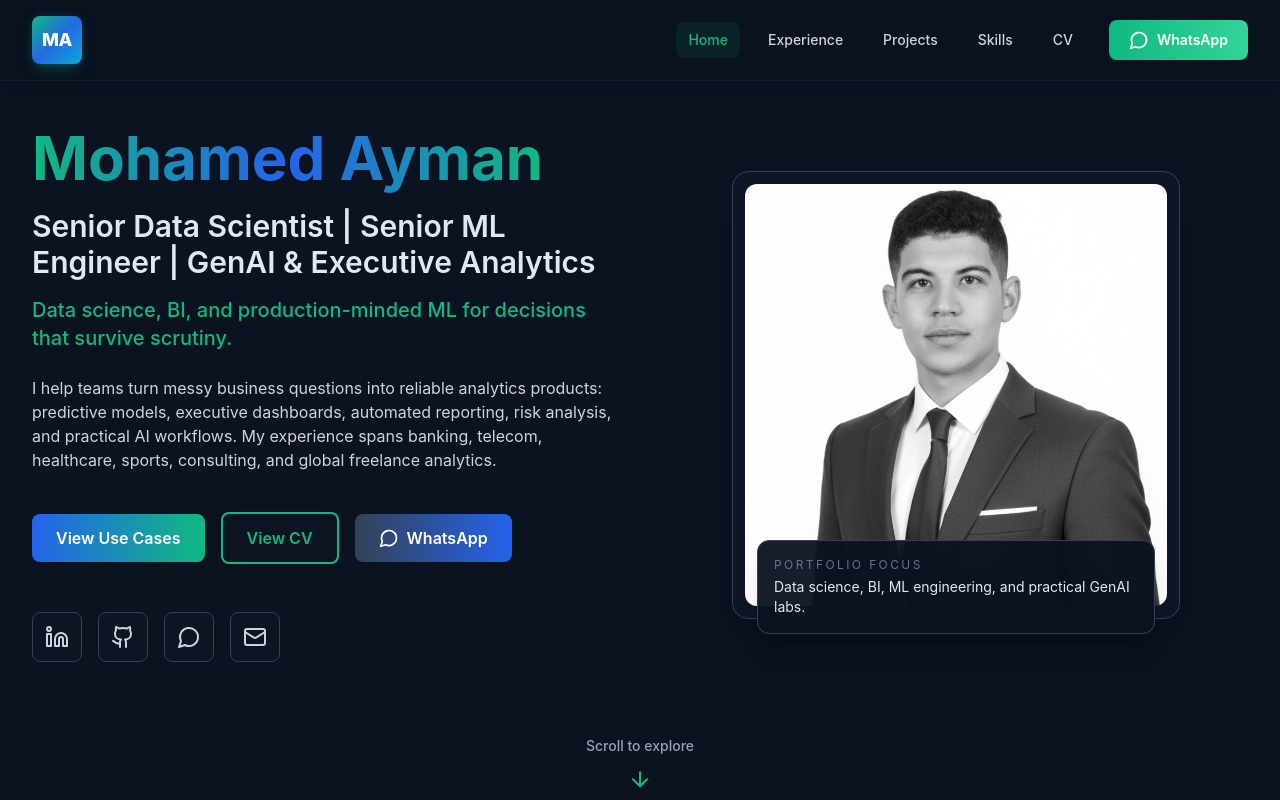
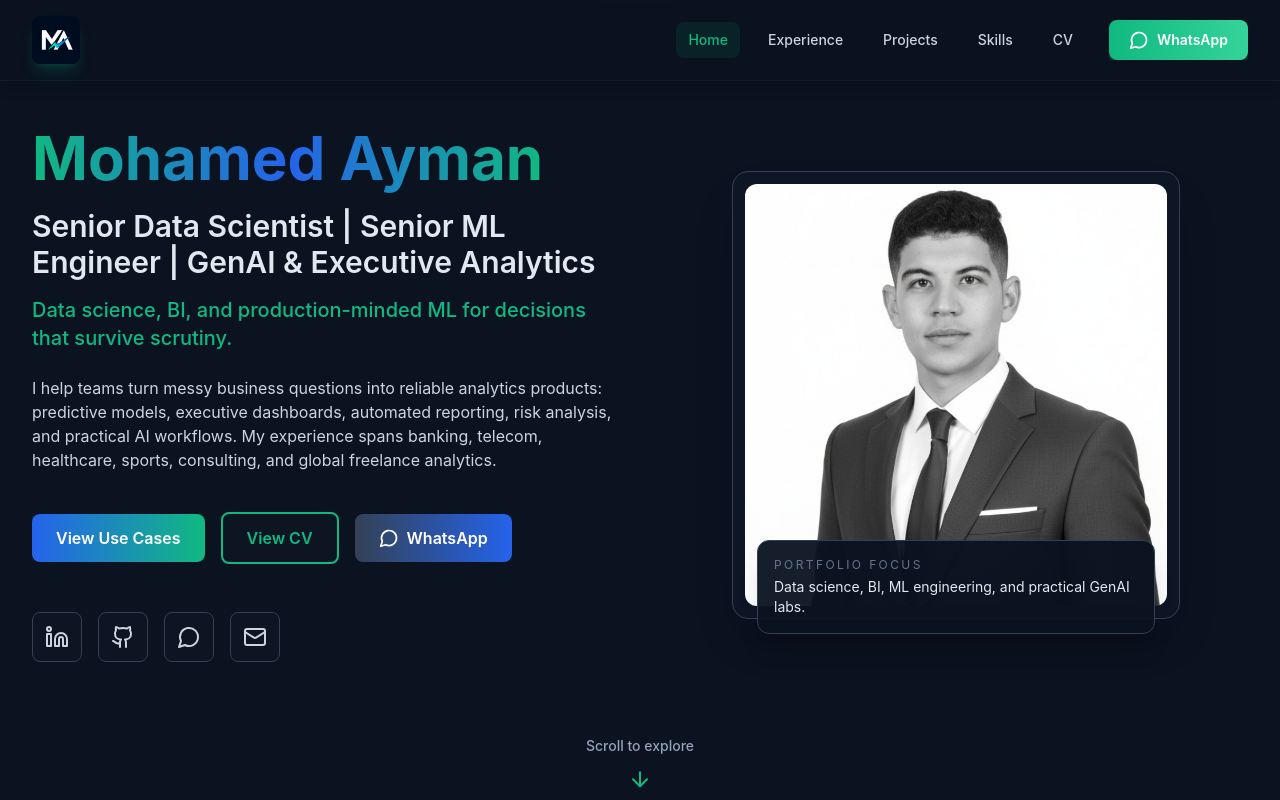
Before and after one commit to ayman-stat/ayman-stat, a Next.js app: page / in a window 1280 px wide. Shown: the top 800 px of the page. Built offline with nearby package versions, Linux system fonts and the light colour scheme.

Commit message:
Add Mohamed Ayman brand logo

```diff
--- a/app/layout.tsx
+++ b/app/layout.tsx
@@ -20,6 +20,11 @@ export const metadata: Metadata = {
     'Generative AI',
   ],
   authors: [{ name: 'Mohamed Ayman' }],
+  icons: {
+    icon: '/ma-logo.png',
+    shortcut: '/ma-logo.png',
+    apple: '/ma-logo.png',
+  },
   openGraph: {
     title: 'Mohamed Ayman | Senior Data Scientist & Senior ML Engineer',
     description: 'Data science, BI, predictive modeling, ML engineering, and practical GenAI/cloud AI portfolio.',
--- a/components/Header.tsx
+++ b/components/Header.tsx
@@ -2,6 +2,7 @@
 
 import { motion, AnimatePresence } from 'framer-motion'
 import { Home, FolderOpen, Code, Briefcase, MessageCircle, Menu as MenuIcon, X } from 'lucide-react'
+import Image from 'next/image'
 import Link from 'next/link'
 import { usePathname } from 'next/navigation'
 import { useState } from 'react'
@@ -27,19 +28,20 @@ export default function Header() {
       transition={{ duration: 0.5 }}
     >
       <div className="max-w-7xl mx-auto px-4 sm:px-6 md:px-8 py-3 sm:py-4 flex items-center justify-between">
-        <Link href="/">
+        <Link href="/" aria-label="Mohamed Ayman home">
           <motion.div
             className="flex items-center gap-2 sm:gap-3 cursor-pointer"
             whileHover={{ scale: 1.05 }}
             whileTap={{ scale: 0.95 }}
           >
-            {/* MA Logo Box */}
-            <div className="relative p-2 sm:p-2.5 bg-gradient-to-br from-cyber-lime via-data-blue to-cyan-500 rounded-lg shadow-lg shadow-cyber-lime/20">
-              <div className="absolute inset-0 bg-gradient-to-br from-cyber-lime/20 to-data-blue/20 rounded-lg blur-sm" />
-              <span className="relative text-base sm:text-lg font-extrabold text-white tracking-tight">
-                MA
-              </span>
-            </div>
+            <Image
+              src="/ma-logo.png"
+              alt="Mohamed Ayman"
+              width={48}
+              height={48}
+              priority
+              className="h-10 w-10 rounded-lg object-cover shadow-lg shadow-cyber-lime/20 sm:h-12 sm:w-12"
+            />
           </motion.div>
         </Link>
 
```
Also changed, not shown: app/icon.png (added), public/ma-logo.png (added).
